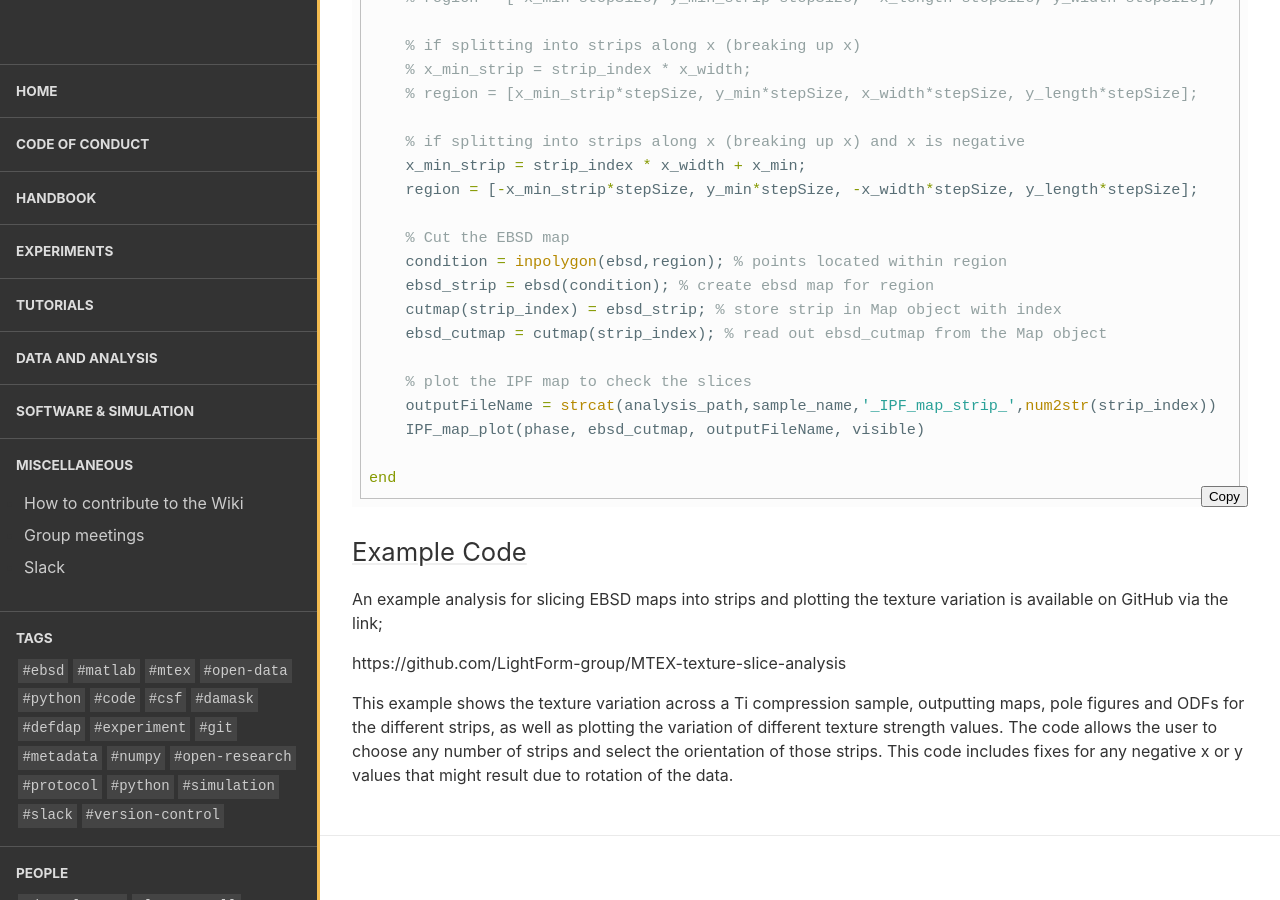
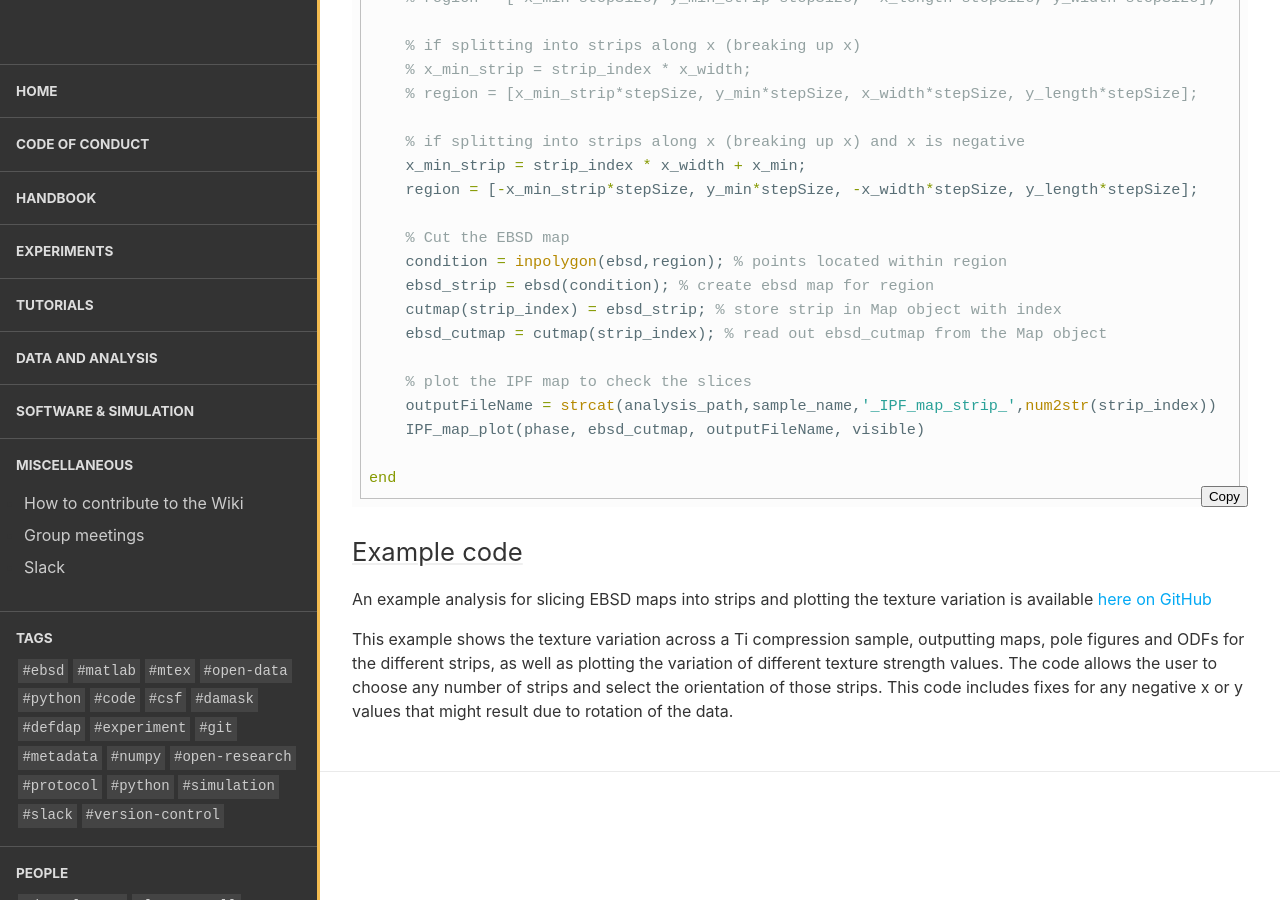
Before and after one commit to LightForm-group/wiki, a Jekyll site: the page built from collections/_software_and_simulation/mtex_slicing_maps.md, in a window 1280 px wide and 900 px high, scrolled down 2025 px. Built offline with Jekyll 4.4.1, drawn with Linux system fonts in a browser that asks for light colours; nearby versions of some CDN libraries; some of the changed text lies outside the part shown.

Commit message:
Update mtex_slicing_maps.md

````diff
--- a/collections/_software_and_simulation/mtex_slicing_maps.md
+++ b/collections/_software_and_simulation/mtex_slicing_maps.md
@@ -11,7 +11,7 @@
 
 # Slicing maps and plotting texture variation
 
-## Selecting a Sub-Region
+## Selecting a sub-region
 
 An initial plot of the EBSD map can help to determine the x and y points which define the sub-region region. The `inpolygon` function is used to define the points that lie within the region.
 
@@ -38,7 +38,7 @@
 ebsd_cropped.export(‘myFile.ctf’)
 ```
 
-## Slicing a Map into Strips
+## Slicing a map into strips
 
 To slice a map into strips, the x,y positions need to be defined and iterated through, with the maps sequentially saved.
 
@@ -107,10 +107,8 @@
 end
 ```
 
-## Example Code
+## Example code
 
-An example analysis for slicing EBSD maps into strips and plotting the texture variation is available on GitHub via the link;
-
-https://github.com/LightForm-group/MTEX-texture-slice-analysis
+An example analysis for slicing EBSD maps into strips and plotting the texture variation is available [here on GitHub](https://github.com/LightForm-group/MTEX-texture-slice-analysis)
 
 This example shows the texture variation across a Ti compression sample, outputting maps, pole figures and ODFs for the different strips, as well as plotting the variation of different texture strength values. The code allows the user to choose any number of strips and select the orientation of those strips. This code includes fixes for any negative x or y values that might result due to rotation of the data.
````
